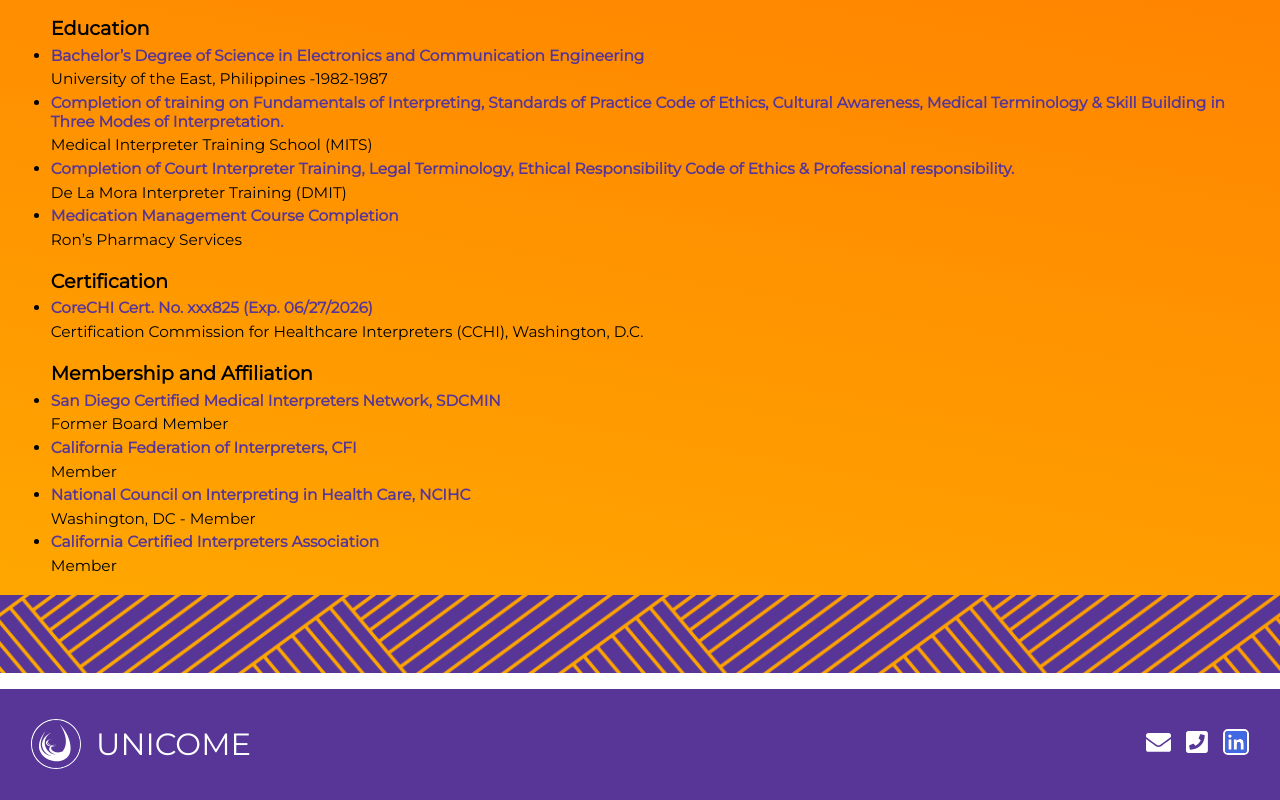
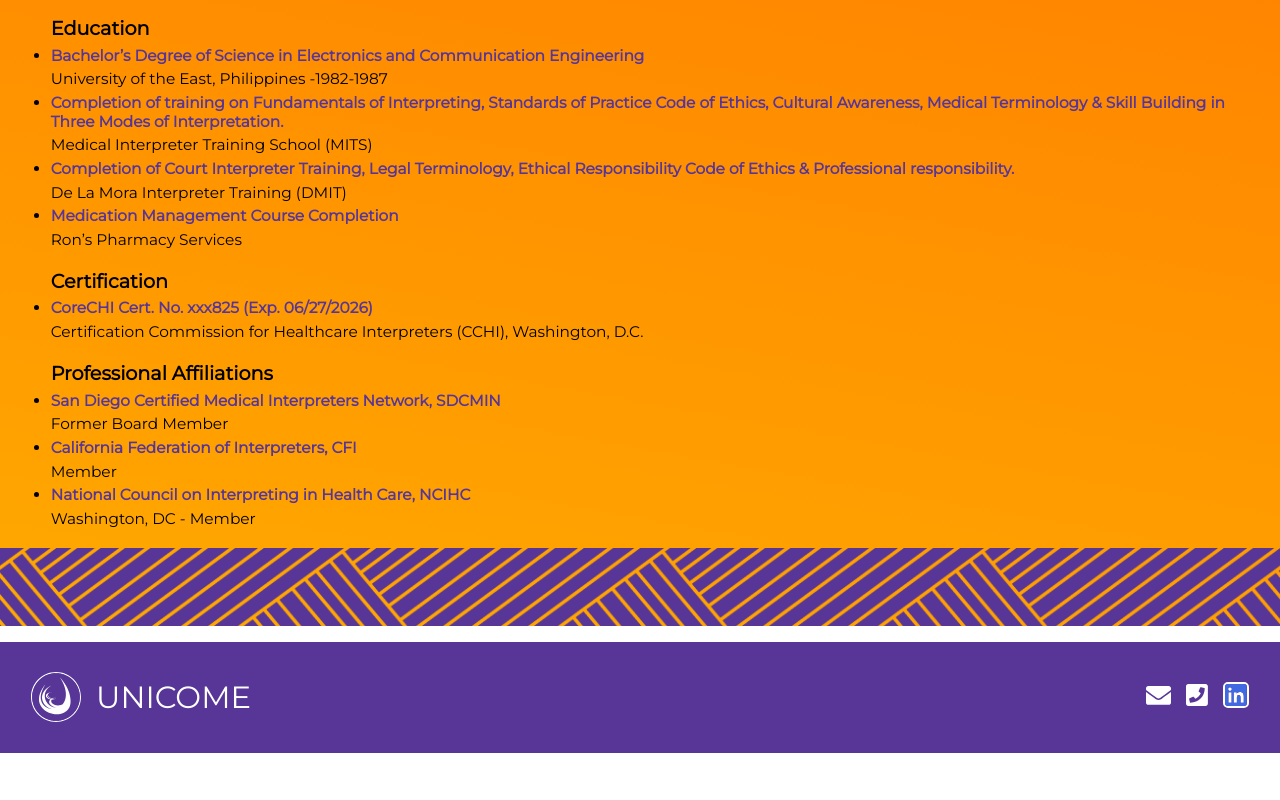
Before and after one commit to clydebaron2000/unicome, a React (Create React App) app in the folder client/: page /about in a window 1280 px wide. Shown: the part 722-1522 px from the top of the page. After the commit the page ends 1475 px from the top, so only its background shows below. Built offline with nearby package versions, Linux system fonts and the light colour scheme.

Commit message:
revert change Professional Affiliation

```diff
--- a/client/src/pages/about/index.jsx
+++ b/client/src/pages/about/index.jsx
@@ -105,7 +105,7 @@
         </section>
         <section>
             <div>
-                <h3>Membership and Affiliation</h3>
+                <h3>Professional Affiliations</h3>
                 <ul>
                     <li>
                         <h4>San Diego Certified Medical Interpreters Network, SDCMIN</h4>
@@ -119,10 +119,6 @@
                         <h4>National Council on Interpreting in Health Care, NCIHC</h4>
                         <p>Washington, DC - Member</p>
                     </li>
-                    <li>
-                        <h4>California Certified Interpreters Association</h4>
-                        <p>Member</p>
-                    </li>
                 </ul>
             </div>
         </section>
```
